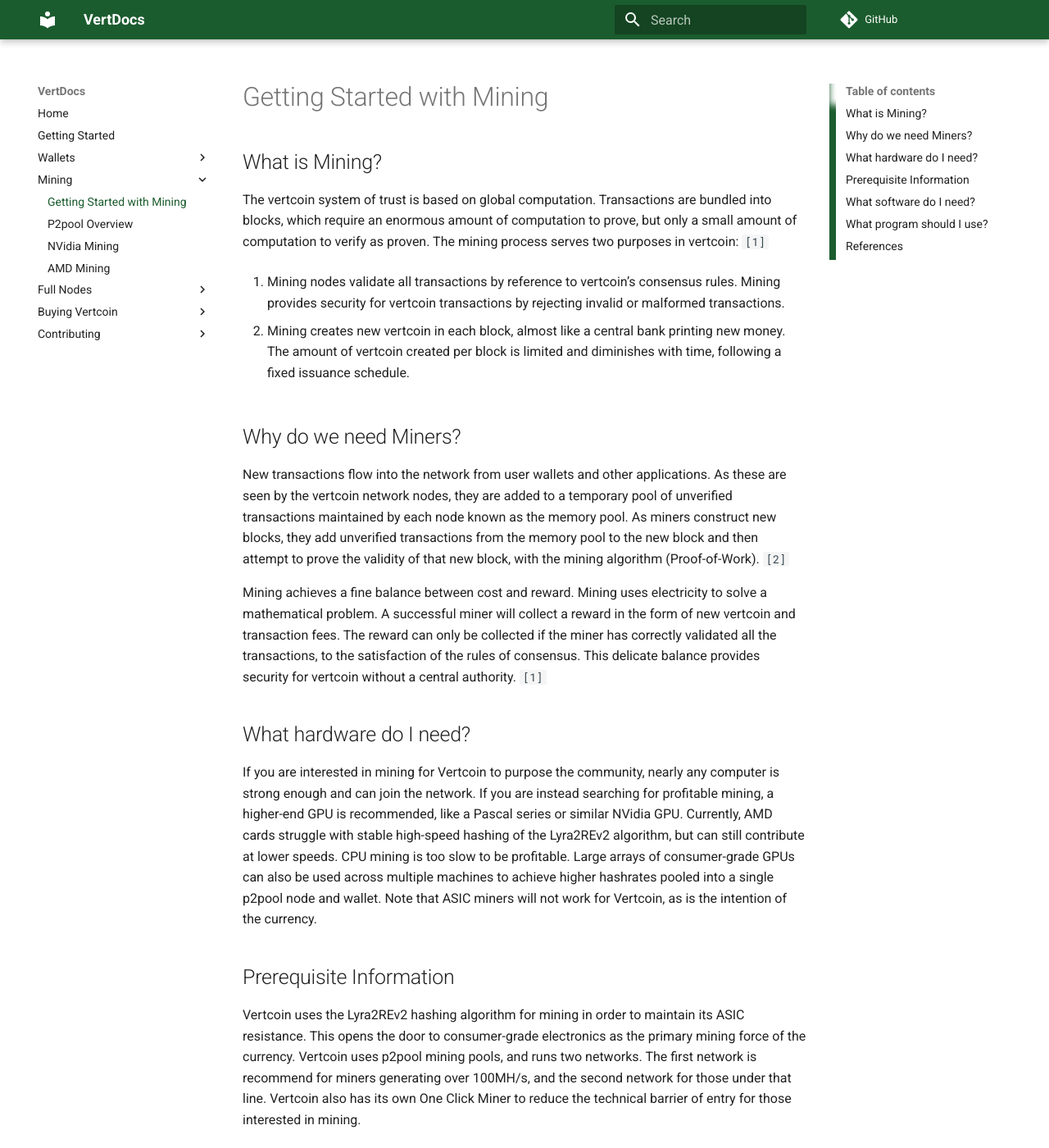
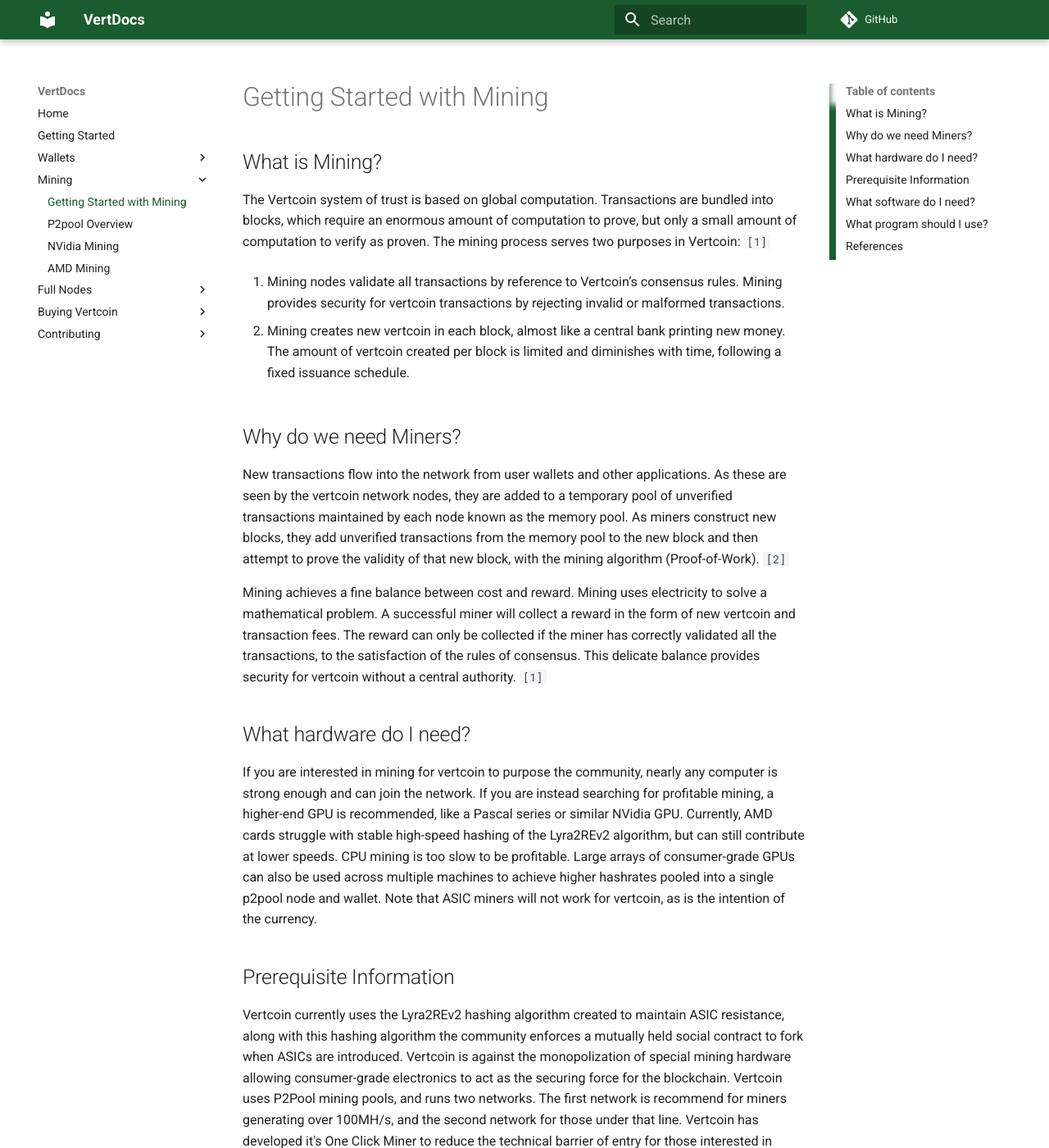
Before and after one commit to vertcoin-project/VertDocs, an MkDocs documentation site: the page built from docs/Mining/Getting-Started-With-Mining.md, in a window 1280 px wide and 1400 px high. Shown: the whole window at 82% size. Built offline with MkDocs 1.6.1 and Material for MkDocs 9.7.7, drawn with Linux system fonts in a browser that asks for light colours; comment, search, counter and statistics services are not loaded; old or Windows-style settings are respelled for this version of MkDocs; some of the changed text lies outside the part shown.

Commit message:
Formatting and language updates
1.) Modified the capitalization of Vertcoin in some cases when referring to the vertcoin protocol, which the vertcoin network speaks, rather than Vertcoin as an idea, community or project.
2.) Updated language used in the Prerequisite Information, adding information regarding ASIC resistance and small tweaks to existing language.

```diff
--- a/docs/Mining/Getting-Started-With-Mining.md
+++ b/docs/Mining/Getting-Started-With-Mining.md
@@ -1,7 +1,7 @@
 ## What is Mining?
-The vertcoin system of trust is based on global computation. Transactions are bundled into blocks, which require an enormous amount of computation to prove, but only a small amount of computation to verify as proven. The mining process serves two purposes in vertcoin: `[1]`
+The Vertcoin system of trust is based on global computation. Transactions are bundled into blocks, which require an enormous amount of computation to prove, but only a small amount of computation to verify as proven. The mining process serves two purposes in Vertcoin: `[1]`
 
-1. Mining nodes validate all transactions by reference to vertcoin’s consensus rules. Mining provides security for vertcoin transactions by rejecting invalid or malformed transactions.
+1. Mining nodes validate all transactions by reference to Vertcoin’s consensus rules. Mining provides security for vertcoin transactions by rejecting invalid or malformed transactions.
 
 2. Mining creates new vertcoin in each block, almost like a central bank printing new money. The amount of vertcoin created per block is limited and diminishes with time, following a fixed issuance schedule.
 
@@ -11,10 +11,10 @@
 Mining achieves a fine balance between cost and reward. Mining uses electricity to solve a mathematical problem. A successful miner will collect a reward in the form of new vertcoin and transaction fees. The reward can only be collected if the miner has correctly validated all the transactions, to the satisfaction of the rules of consensus. This delicate balance provides security for vertcoin without a central authority. `[1]`
 
 ## What hardware do I need?
-If you are interested in mining for Vertcoin to purpose the community, nearly any computer is strong enough and can join the network. If you are instead searching for profitable mining, a higher-end GPU is recommended, like a Pascal series or similar NVidia GPU. Currently, AMD cards struggle with stable high-speed hashing of the Lyra2REv2 algorithm, but can still contribute at lower speeds. CPU mining is too slow to be profitable. Large arrays of consumer-grade GPUs can also be used across multiple machines to achieve higher hashrates pooled into a single p2pool node and wallet. Note that ASIC miners will not work for Vertcoin, as is the intention of the currency.
+If you are interested in mining for vertcoin to purpose the community, nearly any computer is strong enough and can join the network. If you are instead searching for profitable mining, a higher-end GPU is recommended, like a Pascal series or similar NVidia GPU. Currently, AMD cards struggle with stable high-speed hashing of the Lyra2REv2 algorithm, but can still contribute at lower speeds. CPU mining is too slow to be profitable. Large arrays of consumer-grade GPUs can also be used across multiple machines to achieve higher hashrates pooled into a single p2pool node and wallet. Note that ASIC miners will not work for vertcoin, as is the intention of the currency.
 
 ## Prerequisite Information
-Vertcoin uses the Lyra2REv2 hashing algorithm for mining in order to maintain its ASIC resistance. This opens the door to consumer-grade electronics as the primary mining force of the currency. Vertcoin uses p2pool mining pools, and runs two networks. The first network is recommend for miners generating over 100MH/s, and the second network for those under that line. Vertcoin also has its own One Click Miner to reduce the technical barrier of entry for those interested in mining.
+Vertcoin currently uses the Lyra2REv2 hashing algorithm created to maintain ASIC resistance, along with this hashing algorithm the community enforces a mutually held social contract to fork when ASICs are introduced. Vertcoin is against the monopolization of special mining hardware allowing consumer-grade electronics to act as the securing force for the blockchain. Vertcoin uses P2Pool mining pools, and runs two networks. The first network is recommend for miners generating over 100MH/s, and the second network for those under that line. Vertcoin has developed it's One Click Miner to reduce the technical barrier of entry for those interested in mining.
 
 ## What software do I need?
 In order to mine Vertcoin you will need a [Vertcoin Core Wallet](/Wallets/Core-Wallet/). You will also need a mining program of your choice that supports the Lyra2REv2 hashing algorithm. If you do not plan on hosting a local p2pool node, this is all you need. If you do plan on hosting a p2pool node, you can find out more about the installation from the [GitHub page](https://github.com/vertcoin/p2pool-vtc).
@@ -22,6 +22,7 @@
 ## What program should I use?
 While that is mostly up to preference, there are three primary programs that are used for mining. The recommended program for users new to mining and with NVidia GPUs is the official One Click Miner (OCM) developed by the Vertcoin team. The OCM is a wrapper for vertminer, and should yield similar results in hashrate. The OCM is still under development for users with AMD cards in order to optimize the hashing rates. One miner that can achieve higher hashrates is [sgminer-gm](https://github.com/genesismining/sgminer-gm), however it can also be more unstable and even lead to OS crashes in rare cases.
 
+
 ## References
 `[1] Mastering Bitcoin 2nd Edition - Bitcoin Mining - https://github.com/bitcoinbook/bitcoinbook/blob/develop/ch02.asciidoc#bitcoin-mining`
 `[2] Mastering Bitcoin 2nd Edition - Mining Transactions in Blocks - https://github.com/bitcoinbook/bitcoinbook/blob/develop/ch02.asciidoc#mining-transactions-in-blocks`
```
